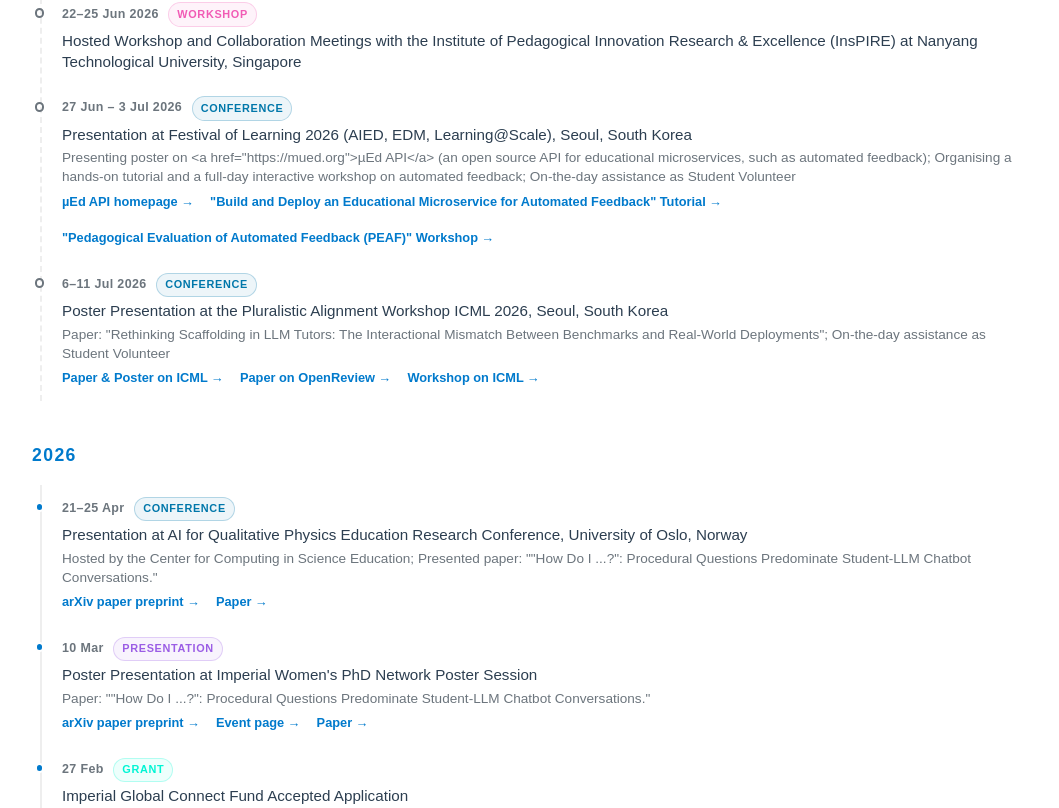
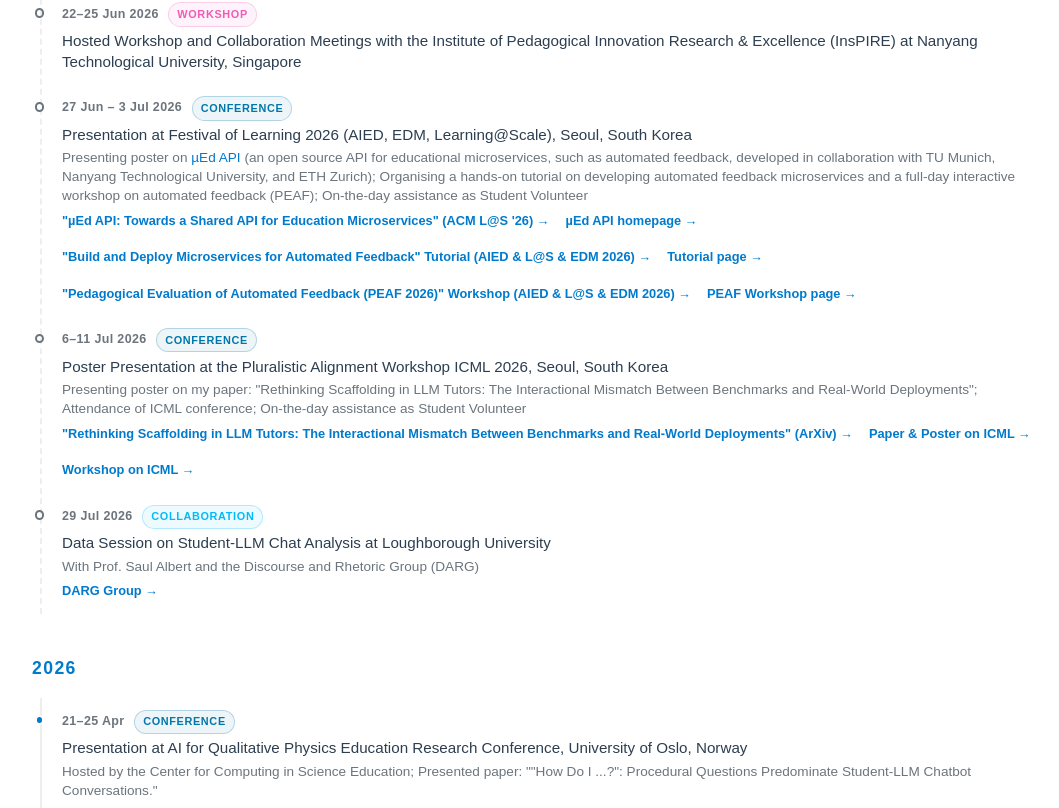
Before and after one commit to neagualexa/neagualexa.github.io, a React (Create React App) app: page / in a window 1280 px wide. Shown: the part 1031-1839 px from the top of the page, without its empty margins (108-1167 px from the left). Built offline with nearby package versions, Linux system fonts and the light colour scheme.

Commit message:
update news and publications (july26)

```diff
--- a/src/components/NewsTimeline.js
+++ b/src/components/NewsTimeline.js
@@ -109,13 +109,12 @@
           </span>
         )}
       </div>
-      <div className="timeline-event-title">{event.title}</div>
+      <div className="timeline-event-title" dangerouslySetInnerHTML={{ __html: event.title }} />
       {event.description && (
-        <div className="timeline-event-desc">
-          {event.description.split("\n").map((line, i) => (
-            <span key={i}>{line}{i < event.description.split("\n").length - 1 && <br />}</span>
-          ))}
-        </div>
+        <div
+          className="timeline-event-desc"
+          dangerouslySetInnerHTML={{ __html: event.description.replace(/\n/g, "<br />") }}
+        />
       )}
       {event.links && event.links.length > 0 && (
         <div className="timeline-event-links">
--- a/src/data/newsData.json
+++ b/src/data/newsData.json
@@ -239,20 +239,32 @@
       "start": "2026-06-27",
       "end": "2026-07-03",
       "title": "Presentation at Festival of Learning 2026 (AIED, EDM, Learning@Scale), Seoul, South Korea",
-      "description": "Presenting poster on <a href=\"https://mued.org\">µEd API</a> (an open source API for educational microservices, such as automated feedback); Organising a hands-on tutorial and a full-day interactive workshop on automated feedback; On-the-day assistance as Student Volunteer",
+      "description": "Presenting poster on <a href=\"https://mued.org\">µEd API</a> (an open source API for educational microservices, such as automated feedback, developed in collaboration with TU Munich, Nanyang Technological University, and ETH Zurich); Organising a hands-on tutorial on developing automated feedback microservices and a full-day interactive workshop on automated feedback (PEAF); On-the-day assistance as Student Volunteer",
       "type": "conference",
       "links": [
+        {
+          "url": "https://doi.org/10.1145/3774398.3811592",
+          "label": "\"µEd API: Towards a Shared API for Education Microservices\" (ACM L@S '26)"
+        },
         {
           "url": "https://mued.org",
           "label": "µEd API homepage"
         },
         {
+          "url": "https://doi.org/10.1007/978-3-032-29794-5_13",
+          "label": "\"Build and Deploy Microservices for Automated Feedback\" Tutorial (AIED & L@S & EDM 2026)"
+        },
+        {
           "url": "https://lambda-feedback.github.io/user-documentation/events/20260627_fol_kor_26/",
-          "label": "\"Build and Deploy an Educational Microservice for Automated Feedback\" Tutorial"
+          "label": "Tutorial page"
+        },
+        {
+          "url": "https://doi.org/10.1007/978-3-032-29794-5_10",
+          "label": "\"Pedagogical Evaluation of Automated Feedback (PEAF 2026)\" Workshop (AIED & L@S & EDM 2026)"
         },
         {
           "url": "https://peaf-workshop.github.io/2026",
-          "label": "\"Pedagogical Evaluation of Automated Feedback (PEAF)\" Workshop"
+          "label": "PEAF Workshop page"
         }
       ]
     },
@@ -260,22 +272,34 @@
       "start": "2026-07-06",
       "end": "2026-07-11",
       "title": "Poster Presentation at the Pluralistic Alignment Workshop ICML 2026, Seoul, South Korea",
-      "description": "Paper: \"Rethinking Scaffolding in LLM Tutors: The Interactional Mismatch Between Benchmarks and Real-World Deployments\"; On-the-day assistance as Student Volunteer",
+      "description": "Presenting poster on my paper: \"Rethinking Scaffolding in LLM Tutors: The Interactional Mismatch Between Benchmarks and Real-World Deployments\"; Attendance of ICML conference; On-the-day assistance as Student Volunteer",
       "type": "conference",
       "links": [
         {
+          "url": "https://arxiv.org/abs/2606.15766",
+          "label": "\"Rethinking Scaffolding in LLM Tutors: The Interactional Mismatch Between Benchmarks and Real-World Deployments\" (ArXiv)"
+        },
+        {
           "url": "https://icml.cc/virtual/2026/75645",
           "label": "Paper & Poster on ICML"
-        },
-        {
-          "url": "https://openreview.net/forum?id=g1hSobyONT",
-          "label": "Paper on OpenReview"
         },
         {
           "url": "https://icml.cc/virtual/2026/workshop/54064",
           "label": "Workshop on ICML"
         }
       ]
+    },
+    {
+      "start": "2026-07-29",
+      "title": "Data Session on Student-LLM Chat Analysis at Loughborough University",
+      "description": "With Prof. Saul Albert and the Discourse and Rhetoric Group (DARG)",
+      "type": "collaboration",
+      "links": [
+        {
+          "url": "https://darg.lboro.ac.uk/",
+          "label": "DARG Group"
+        }
+      ]
     }
   ]
 }
--- a/src/data/publicationsData.json
+++ b/src/data/publicationsData.json
@@ -1,5 +1,153 @@
 {
   "publications": [
+    {
+      "id": "2026-icml-rethinking-scaffolding",
+      "title": "Rethinking Scaffolding in LLM Tutors: The Interactional Mismatch Between Benchmarks and Real-World Deployments",
+      "authors": [
+        "Alexandra Neagu",
+        "Jeffrey T. H. Wong",
+        "Marcus Messer",
+        "Peter B. Johnson",
+        "Rhodri Nelson"
+      ],
+      "conference": "Pluralistic Alignment Workshop, International Conference on Machine Learning (ICML 2026)",
+      "year": "2026",
+      "location": "Seoul, South Korea",
+      "abstract": "A central pedagogical value evaluated in AI tutor benchmarks is scaffolding: guiding students through graduated steps toward a solution. Alignment and evaluation methods for embedding scaffolding behaviour into chatbots, however, rest on an implicit assumption: that students will take up the scaffolding and engage in the conversation. To examine whether this assumption holds, we introduce an evaluation pipeline around two metrics - Chatbot Scaffolding and Student Uptake - and apply them across nine datasets of 9,490 chats, spanning AI tutor benchmarks and real-world deployments of educational chatbots. Our analysis reveals that while benchmarks assume a high-scaffolding, high-student-uptake environment, students in real-world settings exhibit lower levels of uptake overall - frequently bypassing the chatbot's pedagogical framing to drive the interaction toward their own learning goals at little interpersonal cost. We argue that bypassing scaffolding is not necessarily detrimental; rather, it frequently highlights a mismatch between a chatbot's pedagogical framing and the student's learning goals. To meaningfully evaluate the effectiveness of a chatbot's assistance, future benchmarks must move beyond the assumption that students will simply take up the scaffolding, and instead evaluate how these chatbots navigate diverse learning contexts and student-driven interaction patterns.",
+      "keywords": [
+        "LLM Tutors",
+        "Scaffolding",
+        "Educational Alignment",
+        "AI Tutor Benchmarks",
+        "Student-LLM Chatbot Interactions"
+      ],
+      "links": [
+        {
+          "type": "DOI",
+          "url": "https://doi.org/10.48550/arXiv.2606.15766"
+        },
+        {
+          "type": "Website",
+          "url": "https://icml.cc/virtual/2026/75645"
+        }
+      ]
+    },
+    {
+      "id": "2026-mued-api",
+      "title": "μEd API: Towards a Shared API for Education Microservices",
+      "authors": [
+        "Maximilian Sölch",
+        "Alexandra Neagu",
+        "Marcus Messer",
+        "Peter B. Johnson",
+        "Gerd Kortemeyer",
+        "Samuel S. H. Ng",
+        "Fun Siong Lim",
+        "Stephan Krusche"
+      ],
+      "conference": "Proceedings of the Thirteenth ACM Conference on Learning @ Scale (L@S '26)",
+      "year": "2026",
+      "location": "Seoul, South Korea",
+      "pages": "520-524",
+      "abstract": "Learning at scale often requires domain-specific automation such as assessment and feedback. An organization locked in to a general learning platform without these specialist automations limits its pedagogical offering. An ecosystem of interoperable, platform-agnostic microservices for domain-specific automation would solve this problem. To develop an effective ecosystem, a standard interface (API) for education microservices is required. We propose an initial specification for a standard, platform-independent API for educational microservices, μEd. The API integrates functionality from existing systems in use at four institutions, which are adopting the new API. The API is initially specified for automation of feedback, assessment, and educational chatbots, with further service types planned. The API specification provided here enables the development of an ecosystem of education microservices that will facilitate automation in more domains, to more users, providing a richer learning experience in a wide range of disciplines.",
+      "keywords": [
+        "Education Microservices",
+        "Automated Feedback",
+        "Lambda Feedback",
+        "EdTech Interoperability",
+        "Learning at Scale"
+      ],
+      "links": [
+        {
+          "type": "DOI",
+          "url": "https://doi.org/10.1145/3774398.3811592"
+        },
+        {
+          "type": "arXiv",
+          "url": "https://doi.org/10.48550/arXiv.2603.10014"
+        },
+        {
+          "type": "Website",
+          "url": "https://mued.org"
+        }
+      ]
+    },
+    {
+      "id": "2026-peaf-workshop-fol",
+      "role": "Organiser",
+      "title": "The First International Workshop on Pedagogical Evaluation of Automated Feedback (PEAF 2026)",
+      "authors": [
+        "Marcus Messer",
+        "Peter B. Johnson",
+        "Alexandra Neagu",
+        "Camille Kandiko Howson",
+        "Jaromir Savelka",
+        "Simon Woodhead"
+      ],
+      "conference": "Artificial Intelligence in Education (AIED 2026)",
+      "year": "2026",
+      "date": "28 June 2026",
+      "location": "Seoul, South Korea",
+      "pages": "55-60",
+      "abstract": "Full-day workshop bringing together researchers and educators to assess the pedagogical quality of automated feedback systems beyond traditional accuracy metrics. The workshop shares practical applications of education theory across different learning contexts and establishes collaborative research directions on evaluating feedback effectiveness, with a focus on generative AI, formative assessment, and equity in learning at scale.",
+      "keywords": [
+        "Automated Feedback",
+        "Pedagogical Evaluation",
+        "Education Theory",
+        "Formative Assessment",
+        "Generative AI in Education",
+        "Learning at Scale",
+        "Educational Equity",
+        "Learning Sciences"
+      ],
+      "links": [
+        {
+          "type": "DOI",
+          "url": "https://doi.org/10.1007/978-3-032-29794-5_10"
+        },
+        {
+          "type": "Website",
+          "url": "https://peaf-workshop.github.io/2026/"
+        }
+      ]
+    },
+    {
+      "id": "2026-fol-microservices-tutorial",
+      "role": "Organiser",
+      "title": "Build and Deploy Microservices for Automated Feedback",
+      "authors": [
+        "Alexandra Neagu",
+        "Peter B. Johnson",
+        "Marcus Messer",
+        "Fun Siong Lim"
+      ],
+      "conference": "Artificial Intelligence in Education (AIED 2026)",
+      "year": "2026",
+      "date": "27 June 2026",
+      "location": "Seoul, South Korea",
+      "pages": "74-79",
+      "abstract": "Half-day hands-on tutorial enabling participants to design, implement, and deploy education microservices that evaluate student submissions and provide automated feedback. The session introduces a microservice architecture in which discipline-specific feedback automation logic is delivered as modular, independently deployed services. Participants work in mixed-ability groups adopting specialised roles — Implementer, Task Designer, and Test Author — to build evaluation functions for Lambda Feedback and contribute to an open-source microservice ecosystem aligned with the μEd API specification.",
+      "keywords": [
+        "Microservices",
+        "Automated Feedback",
+        "Educational Technology",
+        "μEd API",
+        "Lambda Feedback",
+        "Evaluation Functions",
+        "Learning at Scale",
+        "Open-source Ecosystem"
+      ],
+      "links": [
+        {
+          "type": "DOI",
+          "url": "https://doi.org/10.1007/978-3-032-29794-5_13"
+        },
+        {
+          "type": "Website",
+          "url": "https://docs.lambdafeedback.com/events/20260627_fol_kor_26/"
+        }
+      ]
+    },
     {
       "id": "2026-student-questions-procedural",
       "title": "\"How Do I ...?\": Procedural Questions Predominate Student-LLM Chatbot Conversations",
@@ -24,109 +172,8 @@
           "url": "https://doi.org/10.48550/arXiv.2602.18372"
         },
         {
-          "type": "PDF",
-          "filename": "https://arxiv.org/pdf/2602.18372"
-        }
-      ]
-    },
-    {
-      "id": "2026-mued-api",
-      "title": "μEd API: Towards a Shared API for Education Microservices",
-      "authors": [
-        "Maximillan Sölch",
-        "Alexandra Neagu",
-        "Marcus Messer",
-        "Peter Johnson",
-        "Gerd Kortemeyer",
-        "Samuel S. H. Ng",
-        "Fun Siong Lim",
-        "Stephan Krusche"
-      ],
-      "conference": "ACM Conference on Learning@Scale 2026 (L@S '26)",
-      "year": "2026",
-      "location": "COEX Convention and Exhibition Center, Seoul, South Korea",
-      "abstract": "Learning at scale often requires domain-specific automation such as assessment and feedback. An organization locked in to a general learning platform without these specialist automations limits its pedagogical offering. An ecosystem of interoperable, platform-agnostic microservices for domain-specific automation would solve this problem. To develop an effective ecosystem, a standard interface (API) for education microservices is required. We propose an initial specification for a standard, platform-independent API for educational microservices, μEd. The API integrates functionality from existing systems in use at four institutions, which are adopting the new API. The API is initially specified for automation of feedback, assessment, and educational chatbots, with further service types planned. The API specification provided here enables the development of an ecosystem of education microservices that will facilitate automation in more domains, to more users, providing a richer learning experience in a wide range of disciplines.",
-      "keywords": [
-        "Education Microservices",
-        "Automated Feedback",
-        "Lambda Feedback",
-        "EdTech Interoperability",
-        "Learning at Scale"
-      ],
-      "links": [
-        {
-          "type": "DOI",
-          "url": "https://doi.org/10.48550/arXiv.2603.10014"
-        },
-        {
-          "type": "PDF",
-          "filename": "https://arxiv.org/pdf/2603.10014"
-        }
-      ]
-    },
-    {
-      "id": "2026-peaf-workshop-fol",
-      "role": "Organiser",
-      "title": "PEAF 2026: Pedagogical Evaluation of Automated Feedback Workshop",
-      "authors": [
-        "Marcus Messer",
-        "Peter B. Johnson",
-        "Alexandra Neagu",
-        "Camille Kandiko Howson",
-        "Jaromir Savelka",
-        "Simon Woodhead"
-      ],
-      "conference": "Festival of Learning 2026 (co-located with AIED, EDM, and Learning@Scale)",
-      "year": "2026",
-      "date": "28 June 2026",
-      "location": "COEX Convention and Exhibition Center, Seoul, South Korea",
-      "abstract": "Full-day workshop bringing together researchers and educators to assess the pedagogical quality of automated feedback systems beyond traditional accuracy metrics. The workshop shares practical applications of education theory across different learning contexts and establishes collaborative research directions on evaluating feedback effectiveness, with a focus on generative AI, formative assessment, and equity in learning at scale.",
-      "keywords": [
-        "Automated Feedback",
-        "Pedagogical Evaluation",
-        "Education Theory",
-        "Formative Assessment",
-        "Generative AI in Education",
-        "Learning at Scale",
-        "Educational Equity",
-        "Learning Sciences"
-      ],
-      "links": [
-        {
-          "type": "Website",
-          "url": "https://peaf-workshop.github.io/2026/"
-        }
-      ]
-    },
-    {
-      "id": "2026-fol-microservices-tutorial",
-      "role": "Organiser",
-      "title": "Build and Deploy Microservices for Automated Feedback (Tutorial)",
-      "authors": [
-        "Alexandra Neagu",
-        "Peter B. Johnson",
-        "Marcus Messer",
-        "Fun Siong Lim"
-      ],
-      "conference": "Festival of Learning 2026 (co-located with AIED, EDM, and Learning@Scale)",
-      "year": "2026",
-      "date": "27 June 2026",
-      "location": "COEX Convention and Exhibition Center, Seoul, South Korea",
-      "abstract": "Half-day hands-on tutorial enabling participants to design, implement, and deploy education microservices that evaluate student submissions and provide automated feedback. The session introduces a microservice architecture in which discipline-specific feedback automation logic is delivered as modular, independently deployed services. Participants work in mixed-ability groups adopting specialised roles — Implementer, Task Designer, and Test Author — to build evaluation functions for Lambda Feedback and contribute to an open-source microservice ecosystem aligned with the μEd API specification.",
-      "keywords": [
-        "Microservices",
-        "Automated Feedback",
-        "Educational Technology",
-        "μEd API",
-        "Lambda Feedback",
-        "Evaluation Functions",
-        "Learning at Scale",
-        "Open-source Ecosystem"
-      ],
-      "links": [
-        {
-          "type": "Website",
-          "url": "https://docs.lambdafeedback.com/events/20260627_fol_kor_26/"
+          "type": "arXiv",
+          "url": "https://arxiv.org/abs/2602.18372"
         }
       ]
     },
--- a/src/pages/PublicationsPage.js
+++ b/src/pages/PublicationsPage.js
@@ -16,7 +16,7 @@
         }}
       >
         Below is a collection of my research publications. <br />
-        My research focuses on Human-AI Interaction,AI-Assisted Learning, and
+        My research focuses on Human-AI Interaction, AI-Assisted Learning, and
         Educational Technology.
       </p>
 
```
Also changed, not shown: 1 other file (tests, documents, lock files or other folders).
